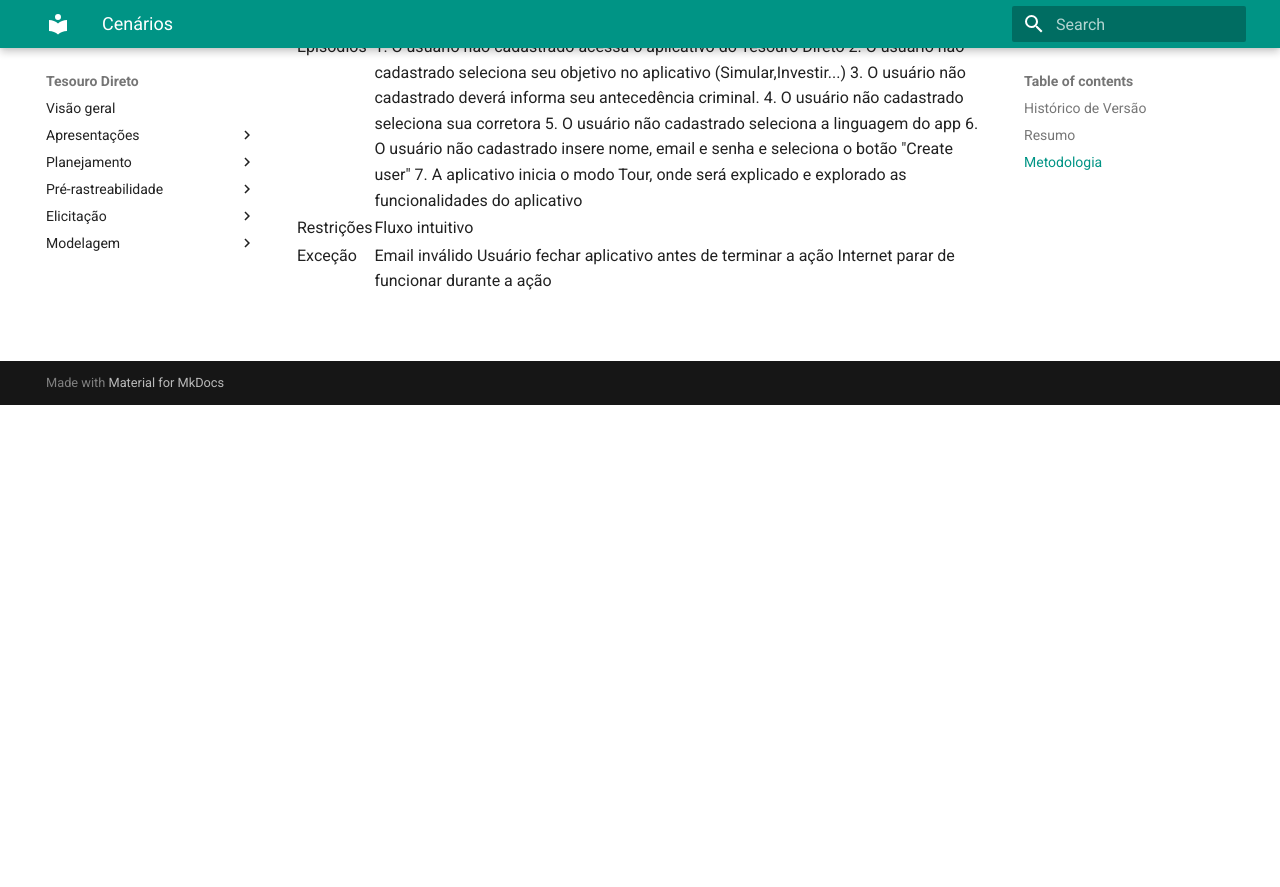
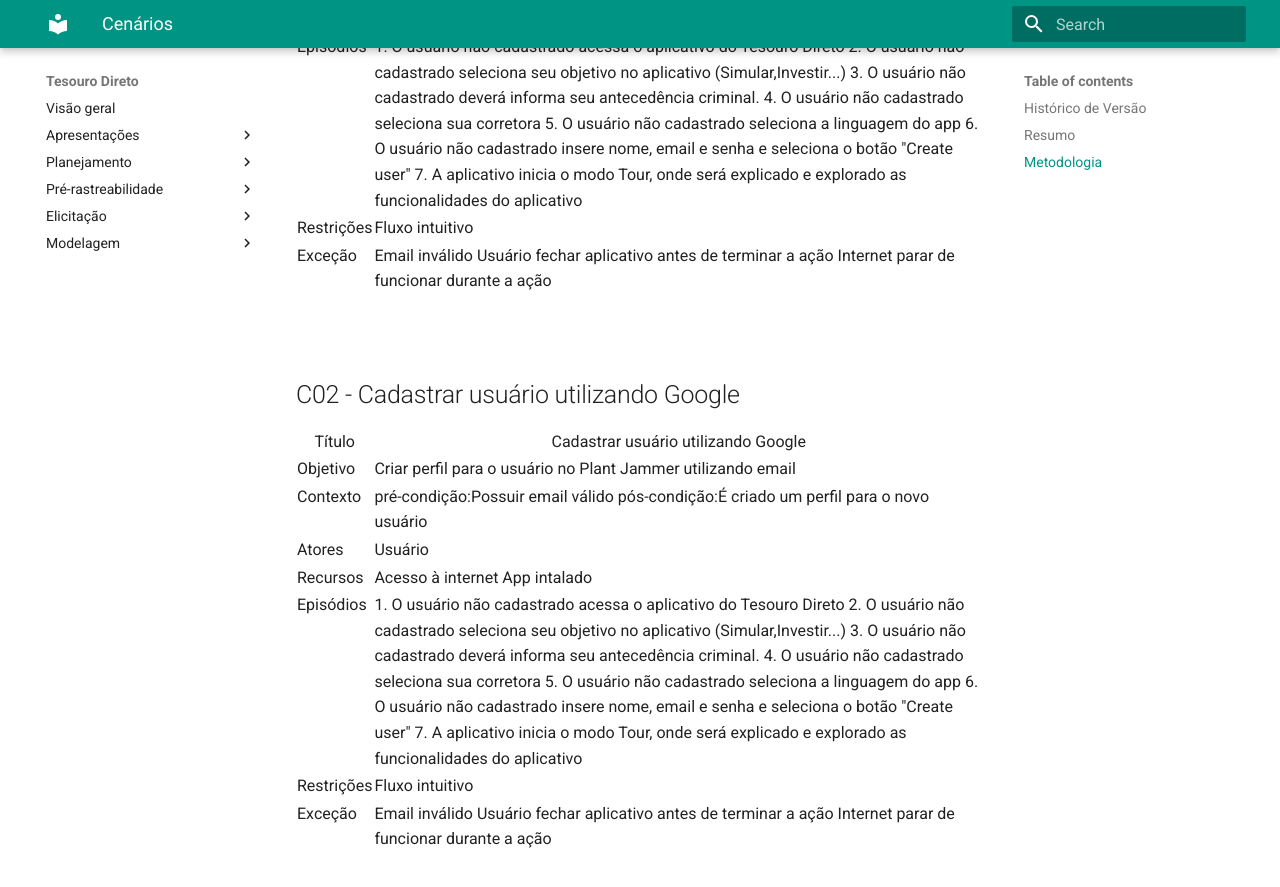
Before and after one commit to mibasFerraz/2021.1-TesouroDireto, an MkDocs documentation site: the page built from docs/modelagem/cenarios.md, in a window 1280 px wide and 900 px high, scrolled down 1374 px. Shown: the top 887 px of the window. Built offline with MkDocs 1.6.1 and Material for MkDocs 9.7.7, drawn with Linux system fonts in a browser that asks for light colours; before the commit the page ends 1779 px from its top, so only the background shows below that.

Commit message:
(#30) add c02

```diff
--- a/docs/modelagem/cenarios.md
+++ b/docs/modelagem/cenarios.md
@@ -126,3 +126,56 @@
     </tbody>
 </table>
 <br>
+
+## C02 - Cadastrar usuário utilizando Google
+
+<table class="table table-striped border">
+    <thead>
+        <th>Título</th>
+        <th>Cadastrar usuário utilizando Google</th>
+    </thead>
+    <tbody>
+        <tr>
+            <td>Objetivo</td>
+            <td>
+                Criar perfil para o usuário no Plant Jammer utilizando email
+            </td>
+        </tr>
+        <tr>
+            <td>Contexto</td>
+            <td>pré-condição:Possuir email válido
+                pós-condição:É criado um perfil para o novo usuário
+            </td>
+        </tr>
+        <tr>
+            <td>Atores</td>
+            <td>Usuário</td>
+        </tr>
+        <tr>
+            <td>Recursos</td>
+            <td>Acesso à internet
+                App intalado</td>
+        </tr>
+        <tr>
+            <td>Episódios</td>
+            <td>
+             1. O usuário não cadastrado acessa o aplicativo do Tesouro Direto
+            2. O usuário não cadastrado seleciona seu objetivo no aplicativo (Simular,Investir...)
+            3. O usuário não cadastrado deverá informa seu antecedência criminal.
+            4. O usuário não cadastrado seleciona sua corretora
+            5. O usuário não cadastrado seleciona a linguagem do app
+            6. O usuário não cadastrado insere nome, email e senha e seleciona o botão "Create user"
+            7. A aplicativo inicia o modo Tour, onde será explicado e explorado as funcionalidades do aplicativo
+            </td>
+        </tr>
+        <tr>
+            <td>Restrições</td>
+            <td>Fluxo intuitivo</td>
+        </tr>
+        <tr>
+            <td>Exceção</td>
+            <td>Email inválido Usuário fechar aplicativo antes de terminar a ação Internet parar de funcionar durante a ação</td>
+        </tr>
+    </tbody>
+</table>
+<br>
```
